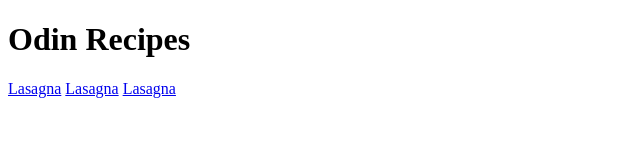
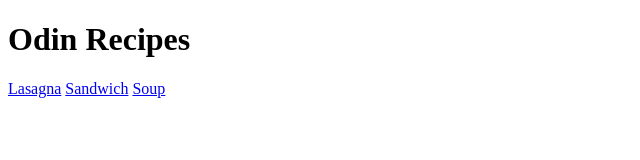
Before and after one commit to PatLayton/odin-recipes, a plain HTML site: page index.html in a window 1280 px wide. Shown: the full height of the page, 0-640 px from the left. Drawn offline with Linux system fonts and the light colour scheme.

Commit message:
-m Yahoo!

```diff
--- a/index.html
+++ b/index.html
@@ -8,7 +8,7 @@
 <body>
     <h1> Odin Recipes</h1>
     <a href="recipes/lasagna.html">Lasagna</a>
-    <a href="recipes/sandwich.html">Lasagna</a>
-    <a href="recipes/soup.html">Lasagna</a>
+    <a href="recipes/sandwich.html">Sandwich</a>
+    <a href="recipes/soup.html">Soup</a>
 </body>
 </html>
```
